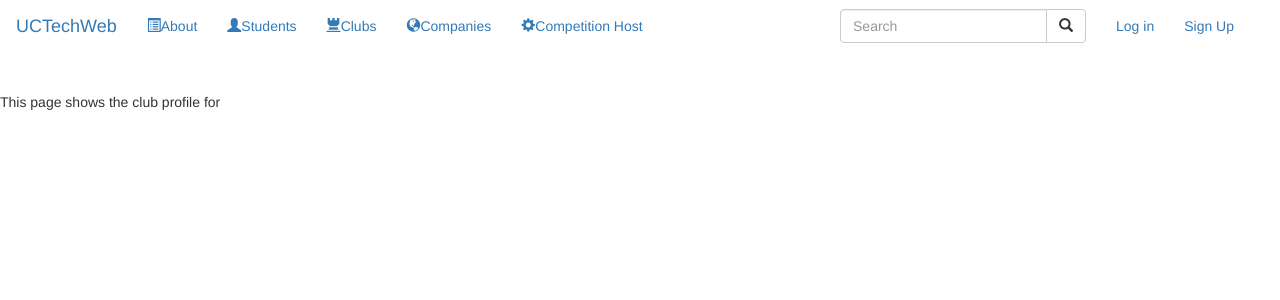
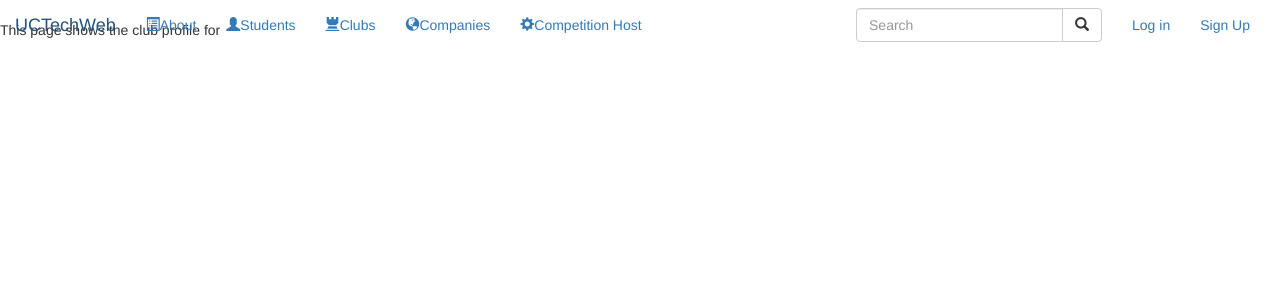
Before and after one commit to shlucker/csc, a Python web app: template csc/templates/club.jinja2 in a window 1280 px wide. Shown: the top 300 px of the page. Run offline with Jinja, Linux system fonts and the light colour scheme; the template is opened without the code that fills it, so the values that code supplies are empty; some libraries are stand-ins or nearby versions.

Commit message:
fix issue with text overlaying navbar

```diff
--- a/csc/static/csc.css
+++ b/csc/static/csc.css
@@ -14,7 +14,7 @@ ul#top_menu li {
 }
 
 body {
-    padding-top: 0px;
+    padding-top: 50px;
 }
 
 
--- a/csc/templates/nav_unauthenticated.jinja2
+++ b/csc/templates/nav_unauthenticated.jinja2
@@ -1,4 +1,4 @@
-<nav class="navbar fixed-top" nav id="header">
+<nav class="navbar navbar-fixed-top" nav id="header">
     <div class="container-fluid sticky topmenu">
         <div class="navbar-header">
             <button type="button" class="btn-navbar navbar-toggle" data-toggle="collapse" data-target="#myNavbar">
```
